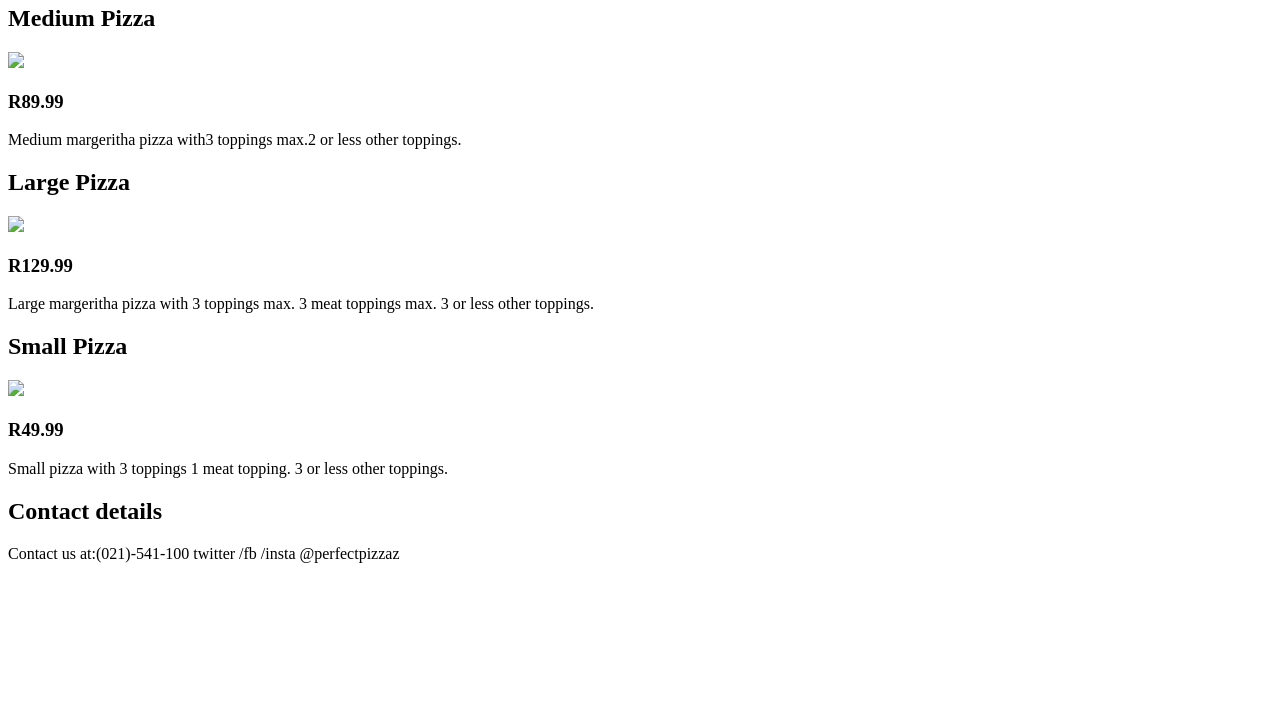
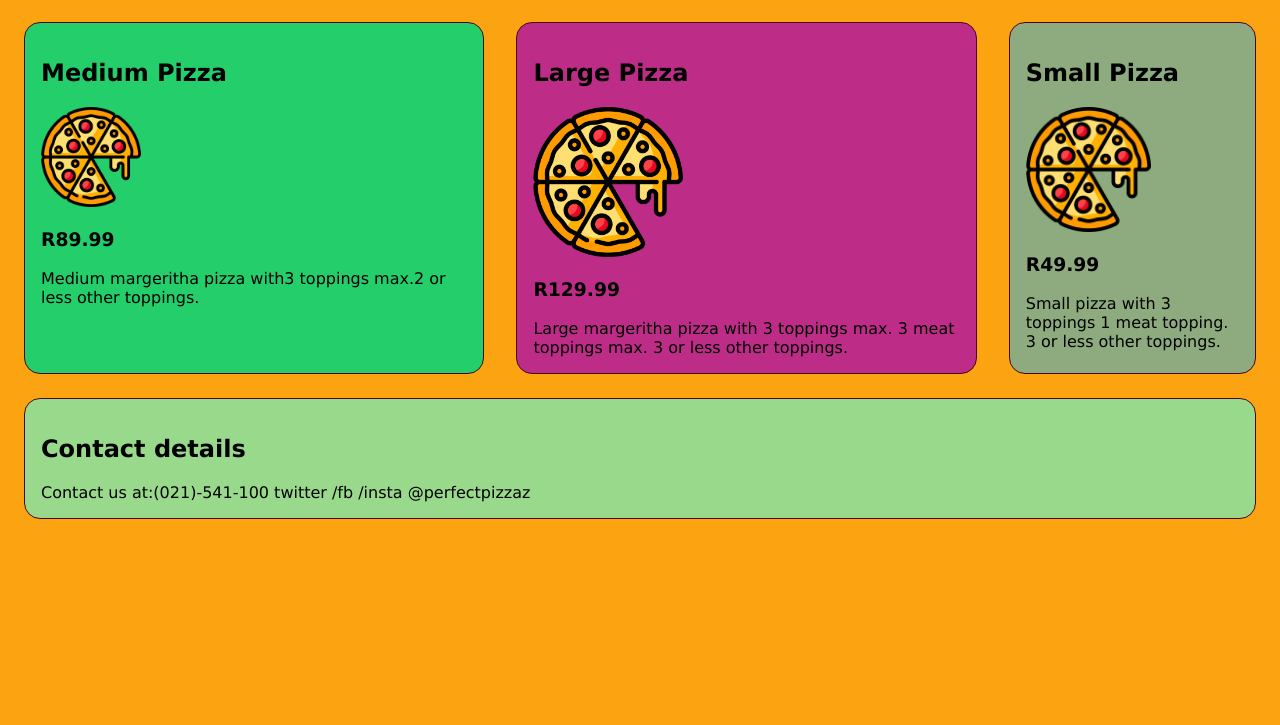
Before and after one commit to Orifha123/perfect-pizza, a plain HTML site: page index.html in a window 1280 px wide. Shown: the part 75-800 px from the top of the page. Drawn offline with Linux system fonts and the light colour scheme.

Commit message:
intial commit: added images: added styles.css

```diff
--- a/index.html
+++ b/index.html
@@ -4,7 +4,7 @@
     <meta charset="UTF-8">
     <meta name="viewport" content="width=device-width, initial-scale=1.0">
     <title>Perfect Pizza</title>
-    <link rel ="stylesheet" href="style.css">
+    <link rel="stylesheet" href="styles.css" />
 </head>
 <body>
     <h1>Perfect Pizza</h1>
@@ -12,7 +12,7 @@
     <div class="pizzas">
         <div class="pizza medium_pizza">
         <h2>Medium Pizza</h2>
-        <img src="pizza-1.png" width="100">
+        <img src="images/pizza-one.png" width="100">
         <h3>R89.99</h3>
             <div>
                 Medium margeritha pizza with3 toppings max.2 or less other toppings.
@@ -21,7 +21,7 @@
 
         <div class="pizza large_pizza">
         <h2>Large Pizza</h2>
-        <img src="pizza-1.png" width="125">
+        <img src="images/pizza-one.png" width="150">
         <h3>R129.99</h3>
             <div>
                 Large margeritha pizza with 3 toppings max. 3 meat toppings max. 3 or less other toppings.
@@ -30,7 +30,7 @@
 
         <div class="pizza small_pizza">
         <h2>Small Pizza</h2>
-        <img src="pizza-1.png" width="150">
+        <img src="images/pizza-one.png" width="125">
         <h3>R49.99</h3>
             <div>
                 Small pizza with 3 toppings 1 meat topping. 3 or less other toppings.
--- /dev/null
+++ b/styles.css
@@ -0,0 +1,52 @@
+body{
+    background-color:#FCA311;
+    font-family:Verdana, Geneva, Tahoma, sans-serif
+}
+
+.pizza {
+    border: 1px solid #4A051C;
+    padding:1em;
+    margin:1em;
+    /*margin-left: 0.5em;*/
+    margin-bottom: 0.5em;
+    border-radius: 1em;
+
+}
+
+.medium_pizza{
+    background-color:#23CE6B;
+    flex:2
+}
+
+.large_pizza{
+    background-color:#BD2D87;
+    flex:2
+}
+
+.small_pizza{
+    background-color:#8DAB7F;
+    flex:1
+}
+
+.contact_us{
+    background-color:#99d98c;
+
+}
+
+@media(min-width:768px){
+    /*body {
+        background-color:blue;
+    }*/
+
+}
+
+
+@media(min-width:960px){
+    /*body {
+       /* background-color:blue;
+    }*/
+
+    .pizzas{
+        display:flex
+    }
+}
```
Also changed, not shown: images/pizza-one.png (added).
